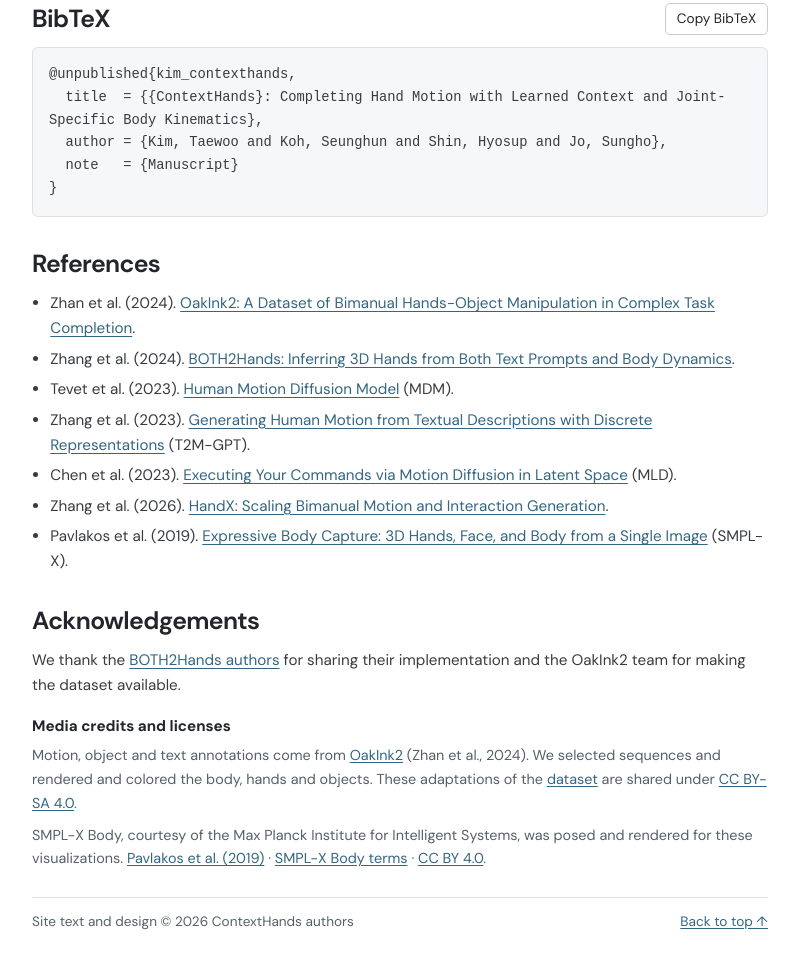
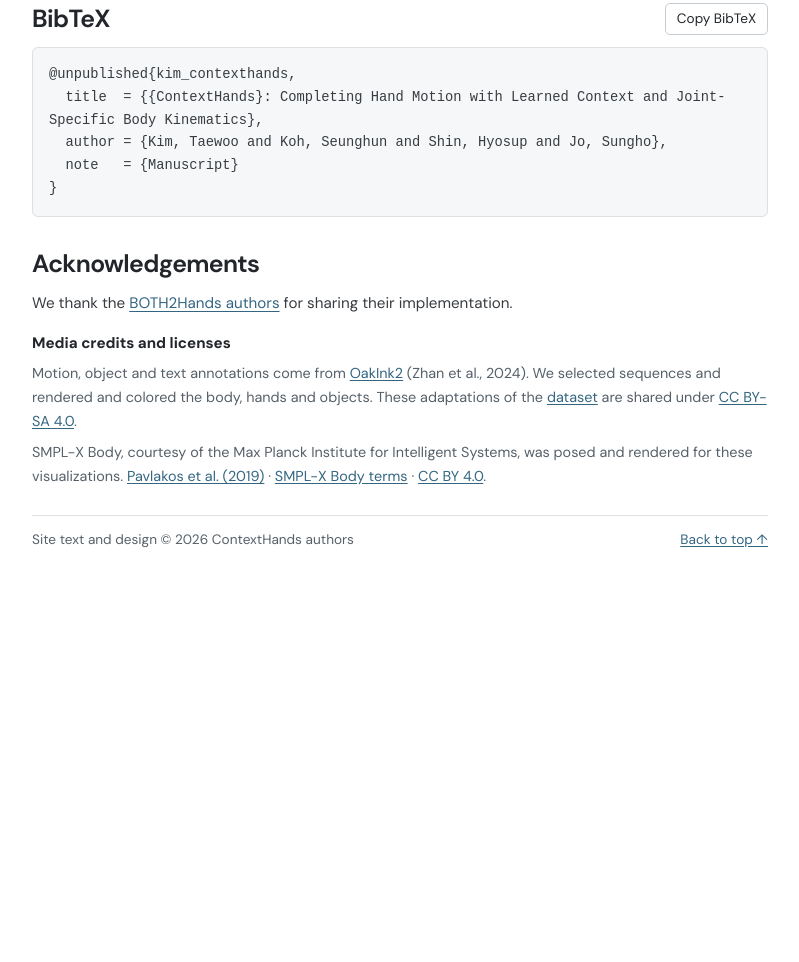
Before and after one commit to twkim-0501/contexthands-project, a plain HTML site: page index.html in a window 1280 px wide. Shown: the part 4664-5626 px from the top of the page, without its empty margins (240-1039 px from the left). After the commit the page ends 5243 px from the top, so only its background shows below. Drawn offline with Linux system fonts and the light colour scheme.

Commit message:
Streamline the citation and acknowledgements footer

```diff
--- a/index.html
+++ b/index.html
@@ -4,7 +4,7 @@
 <meta name="robots" content="noindex,nofollow,noarchive"><meta name="referrer" content="no-referrer">
 <title>ContextHands: Completing Hand Motion with Learned Context and Joint-Specific Body Kinematics</title>
 <meta name="description" content="ContextHands completes hand motion from an observed body sequence and text describing what each hand does and when.">
-<link rel="icon" href="data:,"><link rel="stylesheet" href="style.css?v=3501ec6510d5"><script src="page.js?v=8d59f0a72da6" defer></script>
+<link rel="icon" href="data:,"><link rel="stylesheet" href="style.css?v=1213b406f829"><script src="page.js?v=8d59f0a72da6" defer></script>
 </head><body><a class="skip" href="#abstract">Skip to abstract</a><main>
 <header id="top"><h1><strong>ContextHands</strong><span class="sr">: </span><span class="subtitle">Completing Hand Motion with Learned Context<br class="desktop-break"> and Joint-Specific Body Kinematics</span></h1>
 <p class="authors"><span>Taewoo Kim</span> <span>Seunghun Koh</span> <span>Hyosup Shin</span> <span>Sungho Jo<sup>†</sup></span></p>
@@ -79,21 +79,9 @@
   note   = {Manuscript}
 }</code></pre>
 </section>
-<section id="references" aria-labelledby="references-title">
-<h2 id="references-title">References</h2>
-<ul class="references">
-<li>Zhan et al. (2024). <a href="https://openaccess.thecvf.com/content/CVPR2024/html/Zhan_OAKINK2_A_Dataset_of_Bimanual_Hands-Object_Manipulation_in_Complex_Task_CVPR_2024_paper.html">OakInk2: A Dataset of Bimanual Hands-Object Manipulation in Complex Task Completion</a>.</li>
-<li>Zhang et al. (2024). <a href="https://openaccess.thecvf.com/content/CVPR2024/html/Zhang_BOTH2Hands_Inferring_3D_Hands_from_Both_Text_Prompts_and_Body_CVPR_2024_paper.html">BOTH2Hands: Inferring 3D Hands from Both Text Prompts and Body Dynamics</a>.</li>
-<li>Tevet et al. (2023). <a href="https://arxiv.org/abs/2209.14916">Human Motion Diffusion Model</a> (MDM).</li>
-<li>Zhang et al. (2023). <a href="https://openaccess.thecvf.com/content/CVPR2023/html/Zhang_Generating_Human_Motion_From_Textual_Descriptions_With_Discrete_Representations_CVPR_2023_paper.html">Generating Human Motion from Textual Descriptions with Discrete Representations</a> (T2M-GPT).</li>
-<li>Chen et al. (2023). <a href="https://openaccess.thecvf.com/content/CVPR2023/html/Chen_Executing_Your_Commands_via_Motion_Diffusion_in_Latent_Space_CVPR_2023_paper.html">Executing Your Commands via Motion Diffusion in Latent Space</a> (MLD).</li>
-<li>Zhang et al. (2026). <a href="https://arxiv.org/abs/2603.28766">HandX: Scaling Bimanual Motion and Interaction Generation</a>.</li>
-<li>Pavlakos et al. (2019). <a href="https://openaccess.thecvf.com/content_CVPR_2019/html/Pavlakos_Expressive_Body_Capture_3D_Hands_Face_and_Body_From_a_CVPR_2019_paper.html">Expressive Body Capture: 3D Hands, Face, and Body from a Single Image</a> (SMPL-X).</li>
-</ul>
-</section>
 <section id="acknowledgements" aria-labelledby="acknowledgements-title">
 <h2 id="acknowledgements-title">Acknowledgements</h2>
-<p>We thank the <a href="https://github.com/Godheritage/BOTH2Hands">BOTH2Hands authors</a> for sharing their implementation and the OakInk2 team for making the dataset available.</p>
+<p>We thank the <a href="https://github.com/Godheritage/BOTH2Hands">BOTH2Hands authors</a> for sharing their implementation.</p>
 <div id="credits" class="credits">
 <h3>Media credits and licenses</h3>
 <p>Motion, object and text annotations come from <a href="https://oakink.net/v2/">OakInk2</a> (Zhan et al., 2024). We selected sequences and rendered and colored the body, hands and objects. These adaptations of the <a href="https://huggingface.co/datasets/kelvin34501/OakInk-v2">dataset</a> are shared under <a href="https://creativecommons.org/licenses/by-sa/4.0/" rel="license">CC BY-SA 4.0</a>.</p>
--- a/style.css
+++ b/style.css
@@ -93,8 +93,6 @@ footer { margin-block: clamp(3rem, 6vw, 5rem) 1.75rem; border-top: 1px solid var
 .backmatter .section-heading h2 { margin-bottom: 0; }
 #copy-citation { flex-shrink: 0; font-size: .85rem; }
 .backmatter pre { padding: 1rem; border: 1px solid var(--rule); border-radius: 6px; background: #f5f7f8; font-size: .86rem; white-space: pre-wrap; overflow-wrap: anywhere; user-select: all; }
-.references { margin: 0; padding-left: 1.2em; }
-.references li + li { margin-top: .34rem; }
 .credits { margin-top: .95rem; font-size: .9rem; color: var(--muted); }
 .credits h3 { margin-bottom: .35rem; font-size: .95rem; }
 .credits p+p { margin-top: .5rem; }
```
